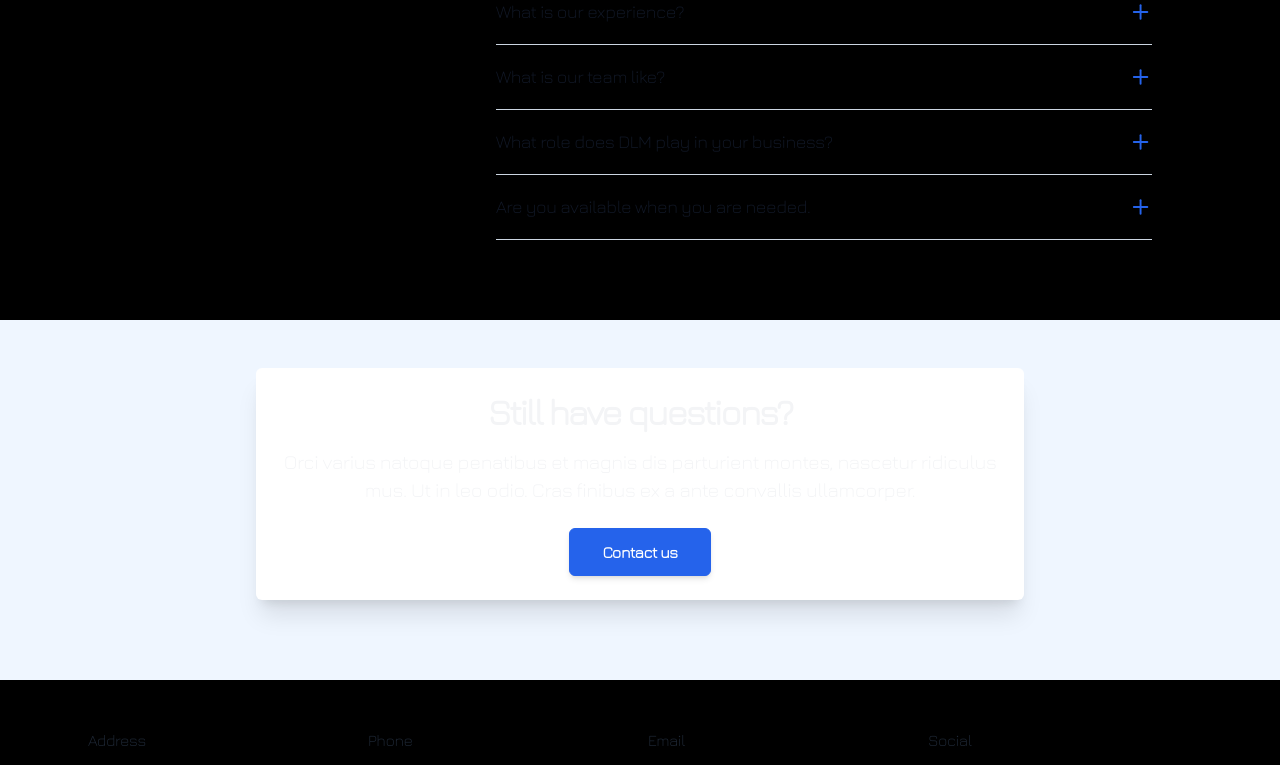
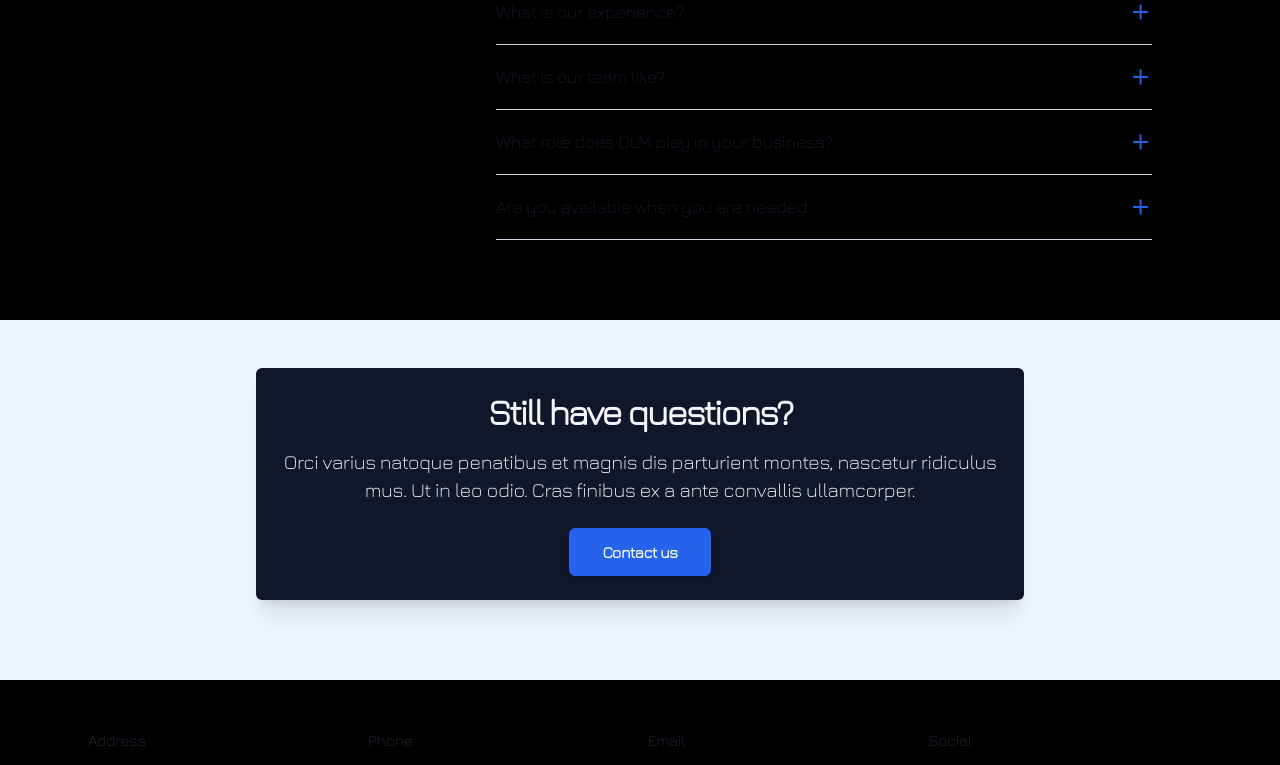
Before and after one commit to teddythelion/digitalionmedia.com, a Next.js app: page /faqs in a window 1280 px wide. Shown: the part 490-1255 px from the top of the page. Built offline with nearby package versions, Linux system fonts and the light colour scheme; a web font is replaced by a local one.

Commit message:
Update base.css

```diff
--- a/src/assets/styles/base.css
+++ b/src/assets/styles/base.css
@@ -27,7 +27,7 @@ body {
   }
 
   .card {
-    @apply rounded-md border-gray-200 bg-white px-6 pt-10 pb-8 shadow-xl transition duration-300 ease-in-out dark:border dark:border-slate-800 dark:bg-slate-900;
+    @apply rounded-md border-gray-200 bg-slate-900 px-6 pt-10 pb-8 shadow-xl transition duration-300 ease-in-out dark:border dark:border-slate-800 dark:bg-slate-900;
   }
 
   .ribbon {
```
